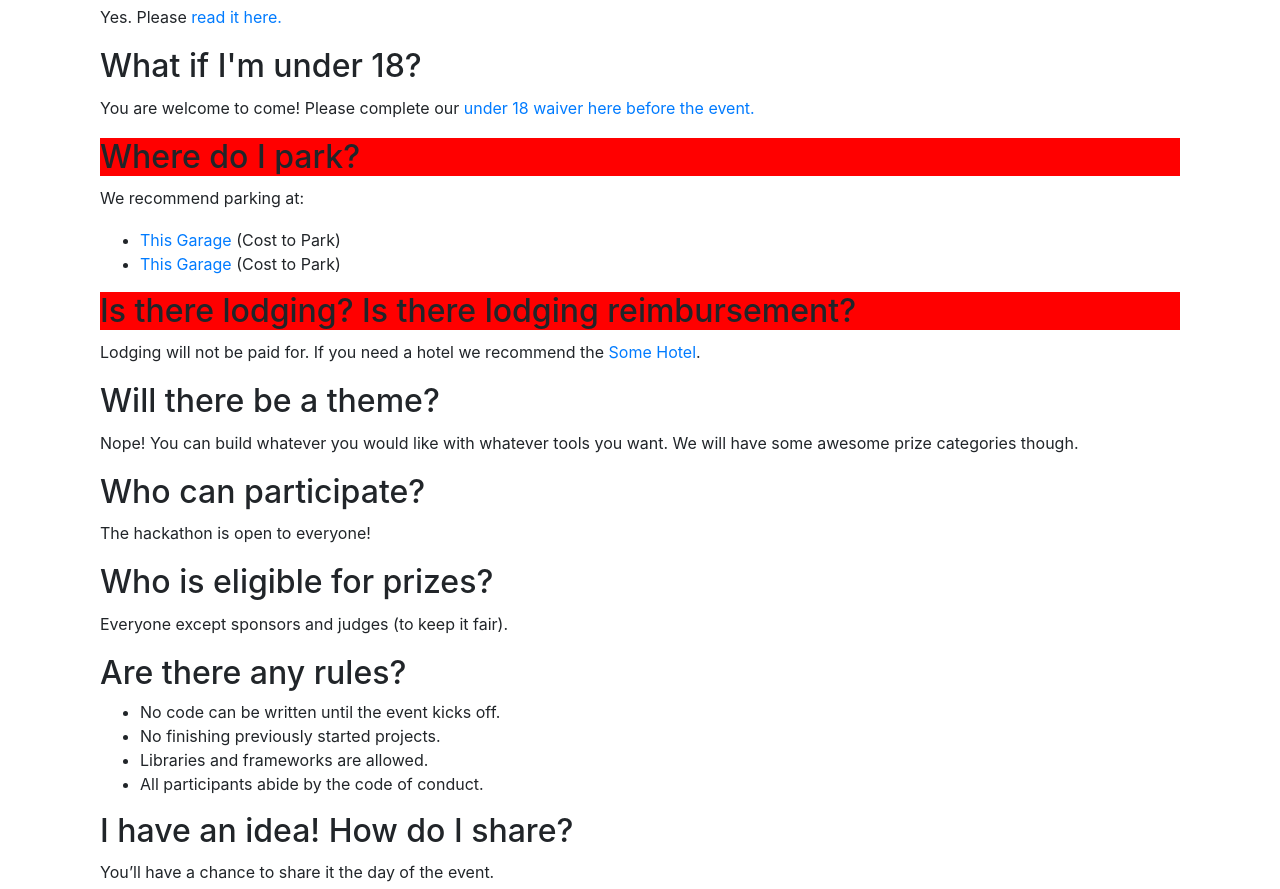
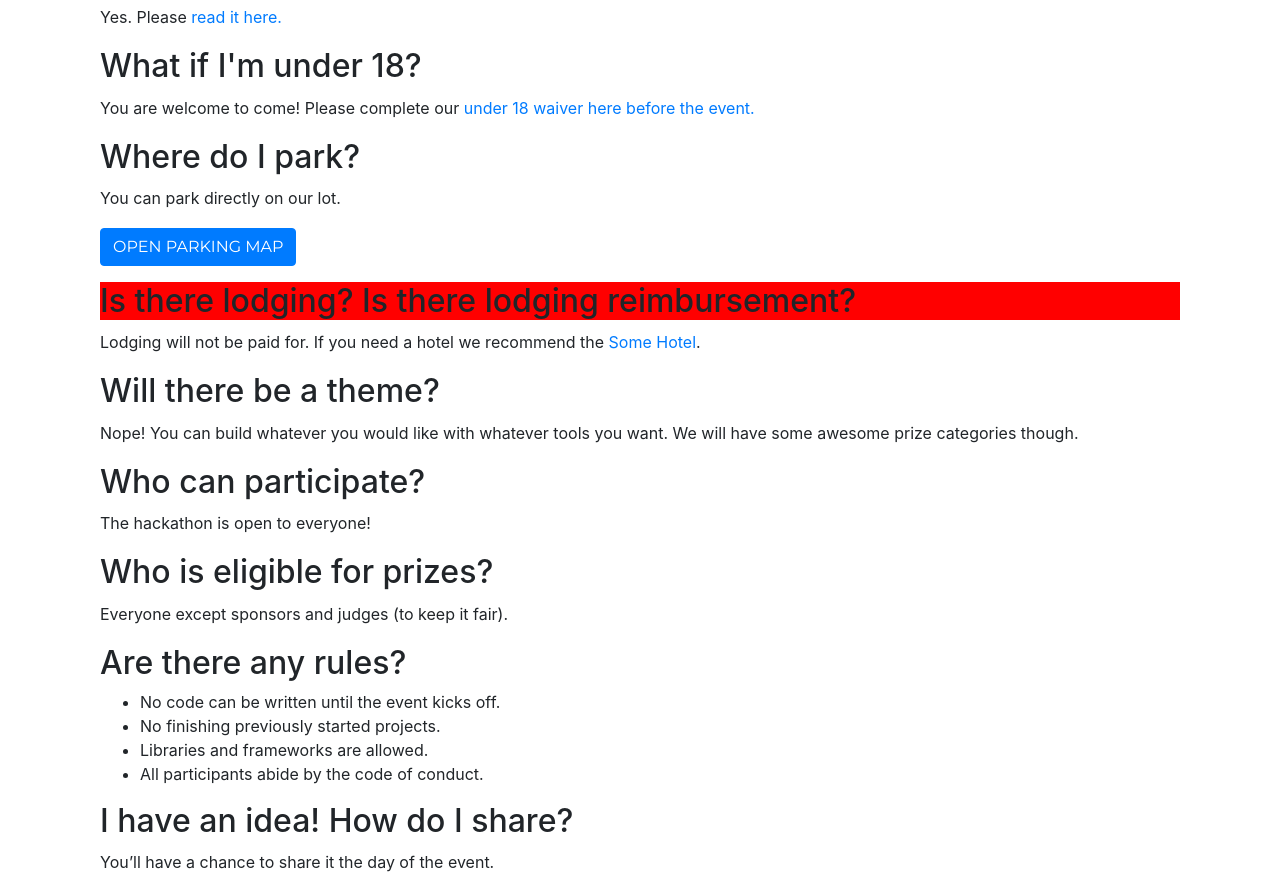
Before and after one commit to hackupstate/hack-mohawk-valley, a website with bundled scripts: page faq.html in a window 1280 px wide. Shown: the part 1309-2198 px from the top of the page. Built offline with nearby package versions, Linux system fonts and the light colour scheme; a web font is replaced by a local one.

Commit message:
Add parking info to FAQ

```diff
--- a/faq.html
+++ b/faq.html
@@ -137,13 +137,9 @@
                   <h2>What if I'm under 18?</h2>
                   <p>You are welcome to come! Please complete our <a href="waiver.html">under 18 waiver here before the event.</a></p>
 
-                  <h2 class="red">Where do I park?</h2>
-                  <p>We recommend parking at:
-                    <ul>
-                    <li><a href="#" target="_blank">This Garage</a> (Cost to Park)</li>
-                    <li><a href="#" target="_blank">This Garage</a> (Cost to Park)</li>
-                    </ul>
-                  </p>
+                  <h2>Where do I park?</h2>
+                  <p>You can park directly on our lot.</p>
+                  <a class="btn btn-primary text-uppercase mb-3" href="img/parking/parking.png" target="_blank">Open Parking Map</a>
 
                   <h2 class="red">Is there lodging? Is there lodging reimbursement?</h2>
                   <p>Lodging will not be paid for. If you need a hotel we recommend the
```
Also changed, not shown: 1 other file.
